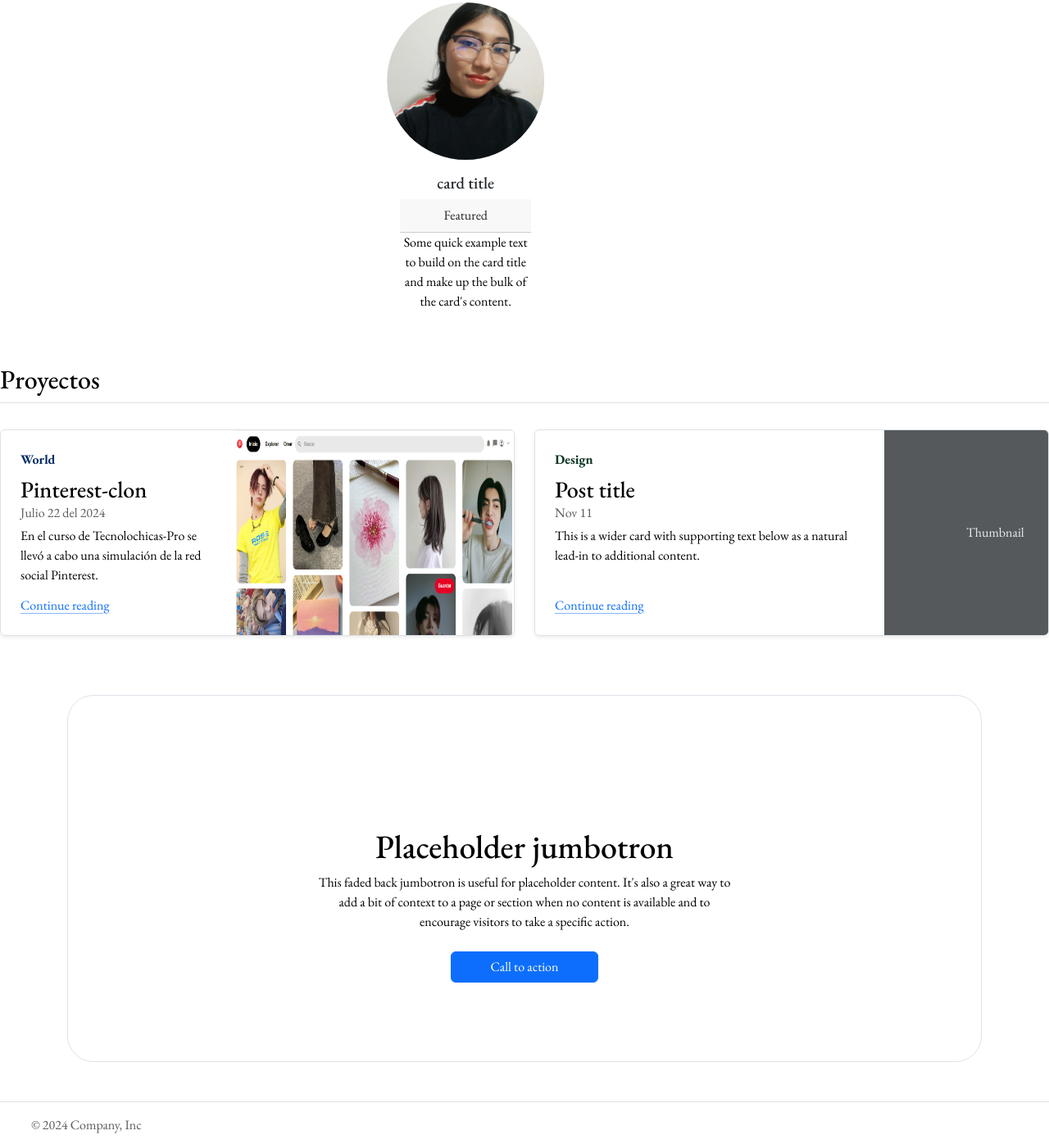
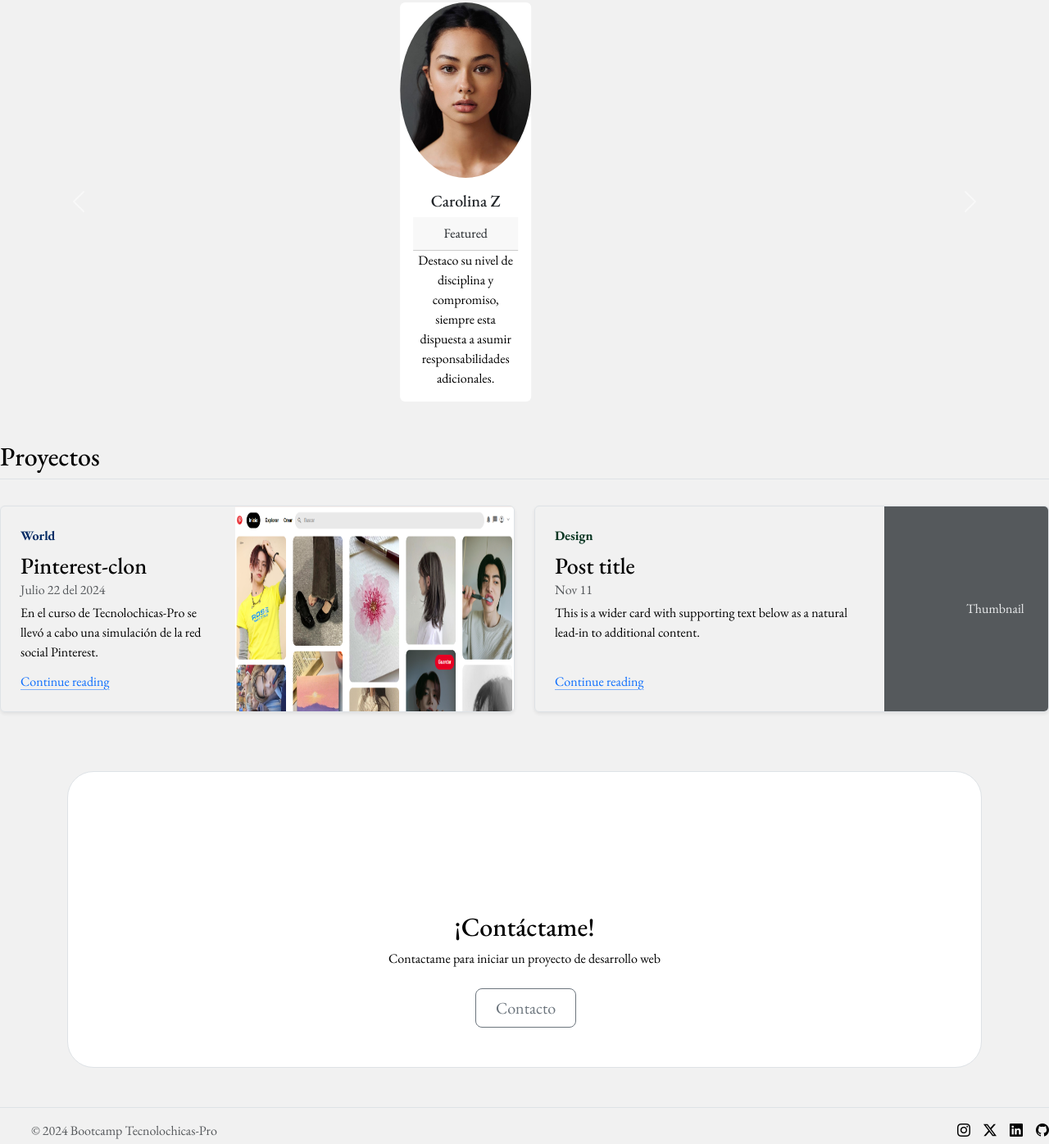
Before and after one commit to Valeria-flrs5/Valeria-flrs5.github.io, a plain HTML site: page index.html in a window 1280 px wide. Shown: the part 1276-2672 px from the top of the page at 82% size. Drawn offline with nearby package versions, Linux system fonts and the light colour scheme.

Commit message:
Add files via upload

```diff
--- a/index.html
+++ b/index.html
@@ -80,42 +80,42 @@
           <!-- card del carrusell -->
           <div class="carousel-item active">
             <div class="d-flex justify-content-center">
-              <div class="card border-0" style="width: 12rem;">
-                <img src="/assets/photo.jpeg" class="rounded-circle" alt="...">
+              <div class="card border-0" style="width: 10rem;">
+                <img src="/assets/ph1.jpg" class="rounded-circle" alt="...">
                 <div class="card-body">
-                  <h5 class="card-title text-center">card title</h5>
+                  <h5 class="card-title text-center">Carolina Z</h5>
                   <div class="card-header text-center">
                     Featured
                   </div>
-                  <p class="card-text text-center">Some quick example text to build on the card title and make up the bulk of the card's content.</p>
+                  <p class="card-text text-center">Destaco su nivel de disciplina y compromiso, siempre esta dispuesta a asumir responsabilidades adicionales.</p>
                 </div>
               </div>
             </div>
           </div>
           <div class="carousel-item">
             <div class="d-flex justify-content-center">
-              <div class="card border-0" style="width: 12rem;">
-                <img src="/assets/photo.jpeg" class="rounded-circle" alt="...">
+              <div class="card border-0" style="width: 10rem;">
+                <img src="/assets/ph2.jpg" class="rounded-circle" alt="...">
                 <div class="card-body">
-                  <h5 class="card-title text-center">card title</h5>
+                  <h5 class="card-title text-center">Alex V</h5>
                   <div class="card-header text-center">
                     Featured
                   </div>
-                  <p class="card-text text-center">Some quick example text to build on the card title and make up the bulk of the card's content.</p>
+                  <p class="card-text text-center">Siempre cumple con sus obligaciones, la dedicación y lo meticulosa que es, siempre nos llevan a un buen resultado.</p>
                 </div>
               </div>
             </div>
           </div>
           <div class="carousel-item">
             <div class="d-flex justify-content-center">
-              <div class="card border-0" style="width: 12rem;">
-                <img src="/assets/photo.jpeg" class="rounded-circle" alt="...">
+              <div class="card border-0" style="width: 10rem;">
+                <img src="/assets/ph3.jpg" class="rounded-circle" alt="...">
                 <div class="card-body">
-                  <h5 class="card-title text-center">card title</h5>
+                  <h5 class="card-title text-center">Marian M</h5>
                   <div class="card-header text-center">
                     Featured
                   </div>
-                  <p class="card-text text-center">Some quick example text to build on the card title and make up the bulk of the card's content.</p>
+                  <p class="card-text text-center">El liderazgo que toma muchas veces, ayuda a un buen resultado en los proyectos, demostrando su compromiso.</p>
                 </div>
               </div>
             </div>
@@ -171,18 +171,61 @@
           </div>
         </div>
       </div>
+      <!-- <div class="col">
+        <div class="card shadow-sm">
+          <svg class="bd-placeholder-img card-img-top" width="100%" height="225" xmlns="http://www.w3.org/2000/svg" role="img" aria-label="Placeholder: Thumbnail" preserveAspectRatio="xMidYMid slice" focusable="false"><title>Placeholder</title><rect width="100%" height="100%" fill="#55595c"></rect><text x="50%" y="50%" fill="#eceeef" dy=".3em">Thumbnail</text></svg>
+          <div class="card-body">
+            <p class="card-text">This is a wider card with supporting text below as a natural lead-in to additional content. This content is a little bit longer.</p>
+            <div class="d-flex justify-content-between align-items-center">
+              <div class="btn-group">
+                <button type="button" class="btn btn-sm btn-outline-secondary">View</button>
+                <button type="button" class="btn btn-sm btn-outline-secondary">Edit</button>
+              </div>
+              <small class="text-body-secondary">9 mins</small>
+            </div>
+          </div>
+        </div>
+      </div>
+      <div class="col">
+        <div class="card shadow-sm">
+          <svg class="bd-placeholder-img card-img-top" width="100%" height="225" xmlns="http://www.w3.org/2000/svg" role="img" aria-label="Placeholder: Thumbnail" preserveAspectRatio="xMidYMid slice" focusable="false"><title>Placeholder</title><rect width="100%" height="100%" fill="#55595c"></rect><text x="50%" y="50%" fill="#eceeef" dy=".3em">Thumbnail</text></svg>
+          <div class="card-body">
+            <p class="card-text">This is a wider card with supporting text below as a natural lead-in to additional content. This content is a little bit longer.</p>
+            <div class="d-flex justify-content-between align-items-center">
+              <div class="btn-group">
+                <button type="button" class="btn btn-sm btn-outline-secondary">View</button>
+                <button type="button" class="btn btn-sm btn-outline-secondary">Edit</button>
+              </div>
+              <small class="text-body-secondary">9 mins</small>
+            </div>
+          </div>
+        </div>
+      </div>
+      <div class="col">
+        <div class="card shadow-sm">
+          <svg class="bd-placeholder-img card-img-top" width="100%" height="225" xmlns="http://www.w3.org/2000/svg" role="img" aria-label="Placeholder: Thumbnail" preserveAspectRatio="xMidYMid slice" focusable="false"><title>Placeholder</title><rect width="100%" height="100%" fill="#55595c"></rect><text x="50%" y="50%" fill="#eceeef" dy=".3em">Thumbnail</text></svg>
+          <div class="card-body">
+            <p class="card-text">This is a wider card with supporting text below as a natural lead-in to additional content. This content is a little bit longer.</p>
+            <div class="d-flex justify-content-between align-items-center">
+              <div class="btn-group">
+                <button type="button" class="btn btn-sm btn-outline-secondary">View</button>
+                <button type="button" class="btn btn-sm btn-outline-secondary">Edit</button>
+              </div>
+              <small class="text-body-secondary">9 mins</small>
+            </div>
+          </div>
+        </div>
+      </div> -->
     </section>
     <section id="contacto">
       <div class="container my-5">
         <div class="position-relative p-5 text-center text-muted bg-body border border-dashed rounded-5">
-          <svg class="bi mt-5 mb-3" width="48" height="48"><use xlink:href="#check2-circle"></use></svg>
-          <h1 class="text-body-emphasis">Placeholder jumbotron</h1>
-          <p class="col-lg-6 mx-auto mb-4">
-            This faded back jumbotron is useful for placeholder content. It's also a great way to add a bit of context to a page or section when no content is available and to encourage visitors to take a specific action.
-          </p>
-          <button class="btn btn-primary px-5 mb-5" type="button">
-            Call to action
-          </button>
+          <svg class="bi mt-5 mb-3" width="68" height="58"><use xlink:href="#check2-circle"></use></svg>
+          <h2 class="text-body-emphasis">¡Contáctame!</h2>
+          <p class="col-lg-6 mx-auto mb-4">Contactame para iniciar un proyecto de desarrollo web</p>
+          <div class="d-inline-flex gap-2 mb-2"></div>
+          <a href="mailto:ifloresvaleria0508@gmail.com"></a>
+          <button type="button" class="btn btn-outline-secondary btn-lg px-4">Contacto</button>
         </div>
       </div>
     </section>
@@ -192,29 +235,16 @@
         <a href="/" class="mb-3 me-2 mb-md-0 text-body-secondary text-decoration-none lh-1">
           <svg class="bi" width="30" height="24"><use xlink:href="#bootstrap"></use></svg>
         </a>
-        <span class="mb-3 mb-md-0 text-body-secondary">© 2024 Company, Inc</span>
+        <span class="mb-3 mb-md-0 text-body-secondary">© 2024 Bootcamp Tecnolochicas-Pro</span>
       </div>
       <ul class="nav col-md-4 justify-content-end list-unstyled d-flex">
-        <li class="ms-3"><a class="text-body-secondary" href="#"><svg class="bi" width="24" height="24"><use xlink:href="#twitter"></use></svg></a></li>
-        <li class="ms-3"><a class="text-body-secondary" href="#"><svg class="bi" width="24" height="24"><use xlink:href="#instagram"></use></svg></a></li>
-        <li class="ms-3"><a class="text-body-secondary" href="#"><svg class="bi" width="24" height="24"><use xlink:href="#facebook"></use></svg></a></li>
+        <li class="ms-3"><a class="text-body-secondary" href="https://www.instagram.com/valeria.flrs05?igsh=MnNreXc4bGxtM3Nh" target="_blank"><i class="bi bi-instagram"></i></a></li>
+        <li class="ms-3"><a class="text-body-secondary" href="https://x.com/Valfl08?t=V0jlhNCvIalWQBcOmVggVw&s=08" target="_blank"><i class="bi bi-twitter-x"></i></a></li>
+        <li class="ms-3"><a class="text-body-secondary" href="https://www.instagram.com/valeria.flrs05?igsh=MnNreXc4bGxtM3Nh" target="_blank"><i class="bi bi-linkedin"></i></a></li>
+        <li class="ms-3"><a class="text-body-secondary" href="https://www.instagram.com/valeria.flrs05?igsh=MnNreXc4bGxtM3Nh" target="_blank"><i class="bi bi-github"></i></a></li>
       </ul>
    </footer>
     <!--Script Bootstart-->
     <script src="https://cdn.jsdelivr.net/npm/bootstrap@5.3.3/dist/js/bootstrap.bundle.min.js" integrity="sha384-YvpcrYf0tY3lHB60NNkmXc5s9fDVZLESaAA55NDzOxhy9GkcIdslK1eN7N6jIeHz" crossorigin="anonymous"></script>
 </body>
 </html>
-<!-- <div class="carousel-item">
-            <div class="d-flex justify-content-center">
-            <div class="card border-0" style="width: 18rem;">
-              <img src="assets/fotoroca.jpg" class="rounded-circle card-img-top" alt="...">
-              <div class="card-body text-center">
-                <h5 class="card-title text-center">Card title</h5>
-                <div class="card-header">
-                  Featured
-                </div>
-                <p class="card-text text-center">Some quick example text to build on the card title and make up the bulk of the card's content.</p>
-              </div>
-            </div>
-            </div>
-          </div> -->
--- a/style.css
+++ b/style.css
@@ -22,3 +22,9 @@ header{
 #inicio-button{
     background-color: #40534C;
 }
+body{
+    background-color: #F1F1F1;
+}
+footer{
+    background-color: #F1F1F1;
+}
```
